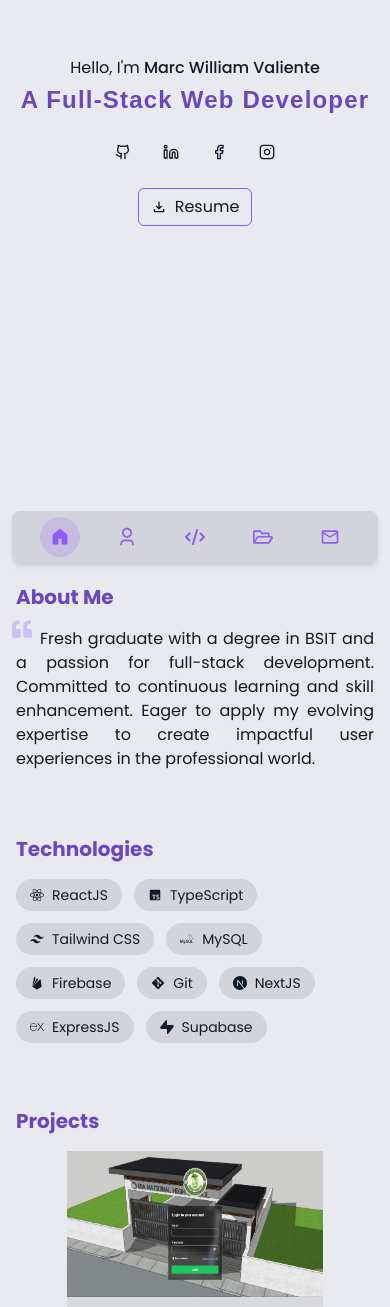
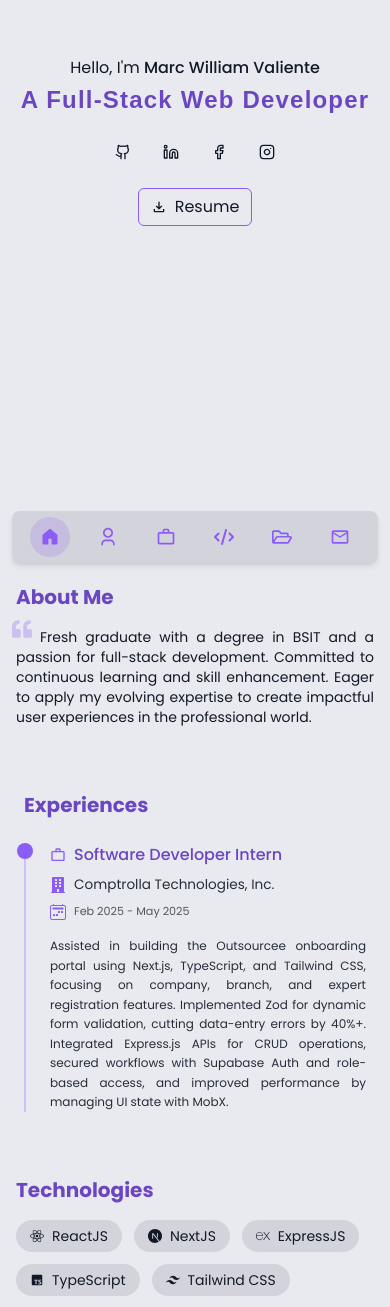
Before and after one commit to marcwilliam910/Portfolio, a React (Vite) app: page / in a window 390 px wide. Shown: the part 261-1568 px from the top of the page. Built offline with nearby package versions, Linux system fonts and the light colour scheme; no server answers; a web font is replaced by a local one.

Commit message:
add experience

```diff
--- a/src/App.jsx
+++ b/src/App.jsx
@@ -1,5 +1,11 @@
 import React, {useEffect, useRef, useState} from "react";
-import {MdMailOutline, MdMail, MdOutlineFileDownload} from "react-icons/md";
+import {
+  MdMailOutline,
+  MdMail,
+  MdOutlineFileDownload,
+  MdWorkOutline,
+  MdWork,
+} from "react-icons/md";
 import {GoHome, GoHomeFill} from "react-icons/go";
 import {RiUser3Line, RiUser3Fill} from "react-icons/ri";
 import {FaRegFolderOpen, FaFolderOpen, FaCode} from "react-icons/fa";
@@ -18,7 +24,7 @@ import {IoMdCheckmark} from "react-icons/io";
 import {RiLoader2Line} from "react-icons/ri";
 import {BiErrorAlt} from "react-icons/bi";
 import Modal from "./components/Modal";
-
+import Experiences from "./components/Experiences";
 const socialsStyle = "sm:size-5 lg:size-6";
 
 const navItems = [
@@ -33,6 +39,12 @@ const navItems = [
     name: "About",
     outlined: <RiUser3Line />,
     filled: <RiUser3Fill />,
+  },
+  {
+    id: "Experiences",
+    name: "Experiences",
+    outlined: <MdWorkOutline />,
+    filled: <MdWork />,
   },
   {
     id: "Technologies",
@@ -113,62 +125,62 @@ export default function App() {
     };
   }, []);
 
-  useGSAP(() => {
-    const main = mainRef.current;
-    const socialIcons = socialsRef.current.children;
-    const nav = navRef.current.children;
-    const mainContent = mainContentRef.current.children;
+  // useGSAP(() => {
+  //   const main = mainRef.current;
+  //   const socialIcons = socialsRef.current.children;
+  //   const nav = navRef.current.children;
+  //   const mainContent = mainContentRef.current.children;
 
-    gsap.set([main.children, socialIcons, nav], {autoAlpha: 0, y: 50});
-    gsap.set(mainContent, {
-      x: 100,
-      opacity: 0,
-    });
+  //   gsap.set([main.children, socialIcons, nav], {autoAlpha: 0, y: 50});
+  //   gsap.set(mainContent, {
+  //     x: 100,
+  //     opacity: 0,
+  //   });
 
-    const tl = gsap.timeline({defaults: {ease: "power3.out"}});
+  //   const tl = gsap.timeline({defaults: {ease: "power3.out"}});
 
-    tl.to(main.children, {
-      autoAlpha: 1,
-      y: 0,
-      duration: 0.8,
-      stagger: 0.2,
-      delay: 1,
-    })
-      .to(
-        socialIcons,
-        {
-          autoAlpha: 1,
-          y: 0,
-          duration: 0.5,
-          stagger: 0.1,
-        },
-        "-=0.5"
-      )
-      .from("button", {
-        scale: 0.8,
-        duration: 0.5,
-        ease: "back.out(1.7)",
-      })
-      .to(
-        nav,
-        {
-          autoAlpha: 1,
-          y: 0,
-          duration: 1,
-          ease: "bounce",
-        },
-        "-=0.3"
-      )
-      .to(mainContent, {
-        x: 0,
-        opacity: 1,
-        duration: 1,
-        stagger: {
-          amount: 0.5,
-          ease: "power2.out",
-        },
-      });
-  }, []);
+  //   tl.to(main.children, {
+  //     autoAlpha: 1,
+  //     y: 0,
+  //     duration: 0.8,
+  //     stagger: 0.2,
+  //     delay: 1,
+  //   })
+  //     .to(
+  //       socialIcons,
+  //       {
+  //         autoAlpha: 1,
+  //         y: 0,
+  //         duration: 0.5,
+  //         stagger: 0.1,
+  //       },
+  //       "-=0.5"
+  //     )
+  //     .from("button", {
+  //       scale: 0.8,
+  //       duration: 0.5,
+  //       ease: "back.out(1.7)",
+  //     })
+  //     .to(
+  //       nav,
+  //       {
+  //         autoAlpha: 1,
+  //         y: 0,
+  //         duration: 1,
+  //         ease: "bounce",
+  //       },
+  //       "-=0.3"
+  //     )
+  //     .to(mainContent, {
+  //       x: 0,
+  //       opacity: 1,
+  //       duration: 1,
+  //       stagger: {
+  //         amount: 0.5,
+  //         ease: "power2.out",
+  //       },
+  //     });
+  // }, []);
 
   function showProjectDescription(project) {
     setShowDescription(true);
@@ -311,6 +323,7 @@ export default function App() {
           ref={mainContentRef}
         >
           <About />
+          <Experiences />
           <Skills />
           <Projects setShowDescription={showProjectDescription} />
           <Contact />
@@ -324,7 +337,7 @@ export default function App() {
           <ul className="flex items-center py-1.5 text-sm rounded-lg shadow-md justify-evenly w-full bg-light-card sm:w-5/6">
             {navItems.map((navItem) => (
               <ScrollLink
-                offset={navItem.id === "Technologies" ? -120 : -70}
+                offset={navItem.id === "Technologies" ? -120 : -78}
                 smooth={true}
                 duration={500}
                 to={navItem.id}
--- a/src/components/About.jsx
+++ b/src/components/About.jsx
@@ -7,7 +7,7 @@ export default function () {
       <h2 className="text-xl font-bold text-light-primaryText sm:text-2xl">
         About Me
       </h2>
-      <p className="text-justify indent-6 sm:px-4 md:px-8">
+      <p className="text-sm text-justify indent-6 sm:px-4 md:px-8 md:text-base">
         Fresh graduate with a degree in BSIT and a passion for full-stack
         development. Committed to continuous learning and skill enhancement.
         Eager to apply my evolving expertise to create impactful user
--- /dev/null
+++ b/src/components/Experiences.tsx
@@ -0,0 +1,61 @@
+import React from "react";
+import {MdWorkOutline} from "react-icons/md";
+import {BsCalendar2Week} from "react-icons/bs";
+import {FaBuilding} from "react-icons/fa";
+
+const experiences = [
+  {
+    company: "Comptrolla Technologies, Inc.",
+    position: "Software Developer Intern",
+    duration: "Feb 2025 - May 2025",
+    description:
+      "Assisted in building the Outsourcee onboarding portal using  Next.js, TypeScript, and Tailwind CSS, focusing on company, branch, and expert registration features. Implemented Zod for dynamic form validation, cutting data-entry errors by 40%+. Integrated Express.js APIs for CRUD operations, secured workflows with Supabase Auth and role-based access, and improved performance by managing UI state with MobX.",
+  },
+];
+
+export default function Experiences() {
+  return (
+    <section id="Experiences" className="px-2 space-y-6">
+      <h2 className="text-xl font-bold text-light-primaryText sm:text-2xl">
+        Experiences
+      </h2>
+      <div className="flex flex-col gap-8">
+        {experiences.map((experience, index) => (
+          <div
+            key={index}
+            className="relative pl-6 border-l-2 md:pl-8 border-light-primary/30"
+          >
+            <div className="absolute -left-[9px] top-0 w-4 h-4 rounded-full bg-light-primary" />
+            <div className="space-y-4">
+              <div className="flex flex-col gap-2 sm:flex-row sm:justify-between sm:items-start">
+                <div className="space-y-2">
+                  <div className="flex items-center gap-2">
+                    <MdWorkOutline className="text-light-primary" />
+                    <h3 className="text-base font-medium text-light-primaryText">
+                      {experience.position}
+                    </h3>
+                  </div>
+                  <div className="flex items-center gap-2">
+                    <FaBuilding className="text-light-primary" />
+                    <p className="text-[.85rem] sm:text-sm text-light-text/90">
+                      {experience.company}
+                    </p>
+                  </div>
+                </div>
+                <div className="flex items-center gap-2">
+                  <BsCalendar2Week className="text-light-primary" />
+                  <p className="text-[.70rem] text-light-text/70">
+                    {experience.duration}
+                  </p>
+                </div>
+              </div>
+              <p className="text-xs leading-relaxed text-justify md:text-sm text-light-text/90">
+                {experience.description}
+              </p>
+            </div>
+          </div>
+        ))}
+      </div>
+    </section>
+  );
+}
--- a/src/components/Skills.jsx
+++ b/src/components/Skills.jsx
@@ -8,6 +8,14 @@ const technologies = [
   {
     icon: <FaReact />,
     name: "ReactJS",
+  },
+  {
+    icon: <SiNextdotjs />,
+    name: "NextJS",
+  },
+  {
+    name: "ExpressJS",
+    icon: <SiExpress />,
   },
   {
     icon: <BiLogoTypescript />,
@@ -25,21 +33,14 @@ const technologies = [
     icon: <RiFirebaseFill />,
     name: "Firebase",
   },
+
+  {
+    name: "Supabase",
+    icon: <SiSupabase />,
+  },
   {
     icon: <FaGitAlt />,
     name: "Git",
-  },
-  {
-    icon: <SiNextdotjs />,
-    name: "NextJS",
-  },
-  {
-    name: "ExpressJS",
-    icon: <SiExpress />,
-  },
-  {
-    name: "Supabase",
-    icon: <SiSupabase />,
   },
 ];
 
```
